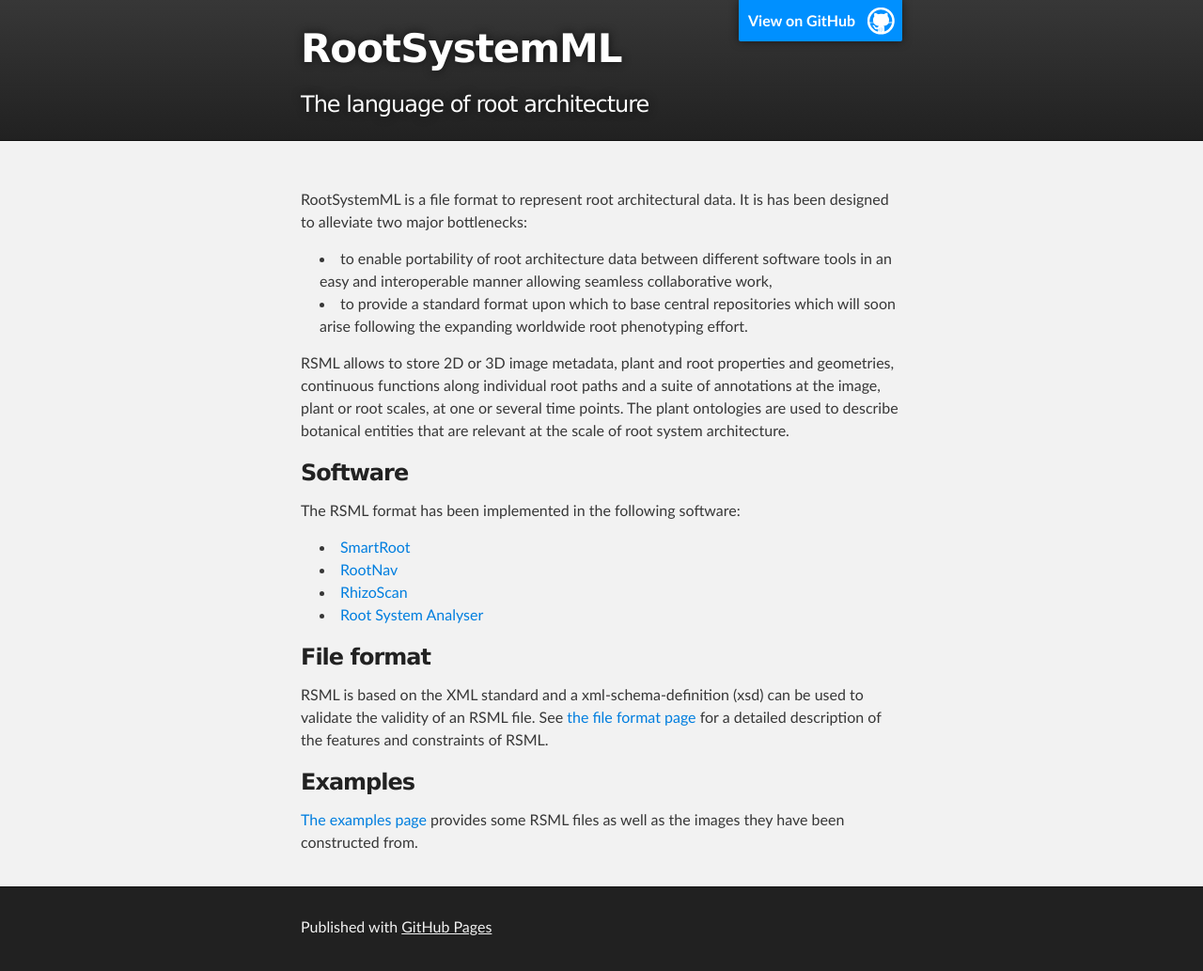
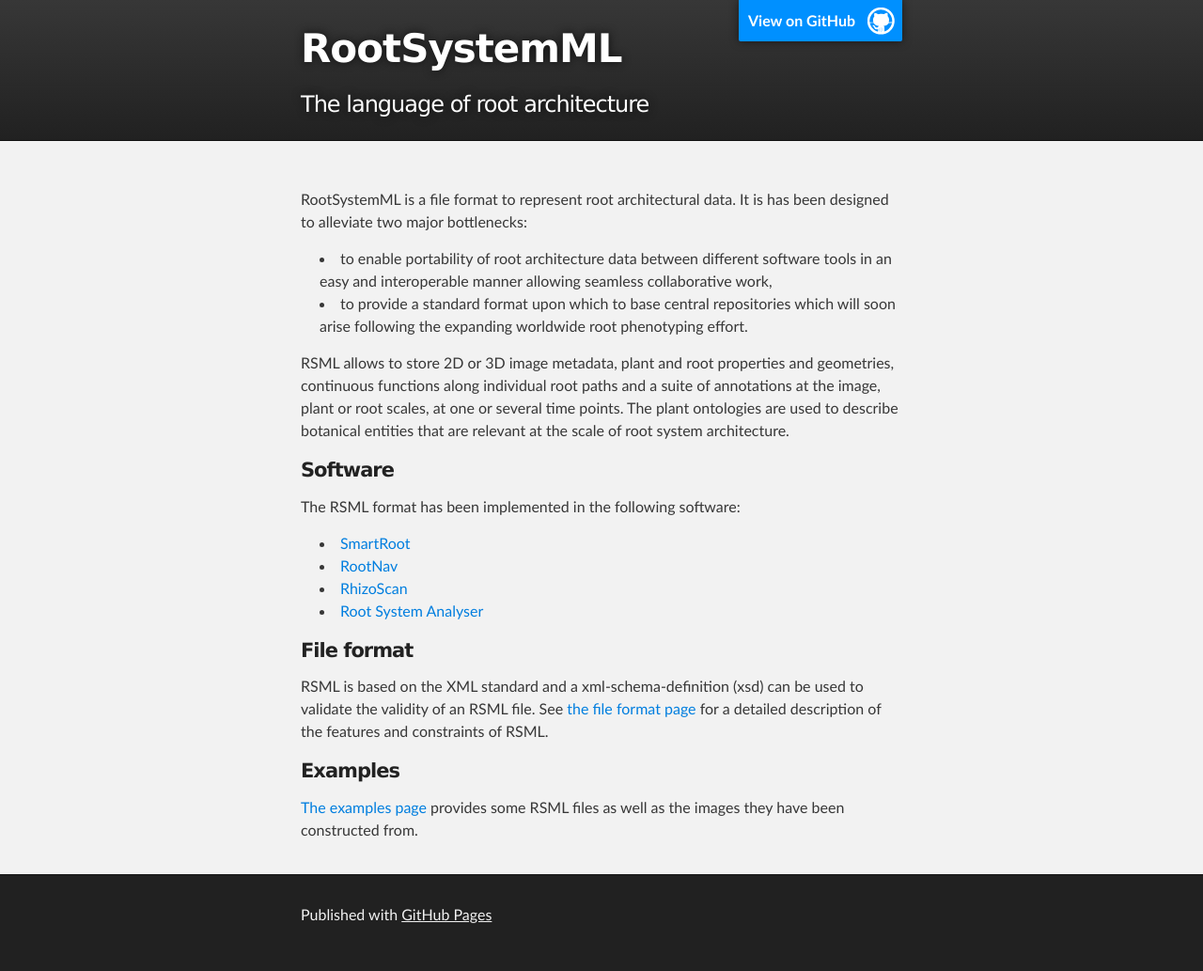
Before and after one commit to RootSystemML/RootSystemML.github.io, a Jekyll site: the page built from index.md, in a window 1280 px wide. Shown: the whole page at 94% size. Built offline with Jekyll 4.4.1, drawn with Linux system fonts in a browser that asks for light colours.

```diff
--- a/index.md
+++ b/index.md
@@ -11,7 +11,7 @@ RootSystemML is a file format to represent root architectural data. It is has be
 
 RSML allows to store 2D or 3D image metadata, plant and root properties and geometries, continuous functions along individual root paths and a suite of annotations at the image, plant or root scales, at one or several time points. The plant ontologies are used to describe botanical entities that are relevant at the scale of root system architecture.
 
-###Software
+####Software
 The RSML format has been implemented in the following software:
 
  - [SmartRoot](http://www.uclouvain.be/en-smartroot)
@@ -21,9 +21,9 @@ The RSML format has been implemented in the following software:
 
 [comment]: # ([See the supporting software page for more details](software))
 
-###File format
+####File format
 RSML is based on the XML standard and a xml-schema-definition (xsd) can be used to validate the validity of an RSML file.
 See [the file format page](format) for a detailed description of the features and constraints of RSML.
 
-###Examples
+####Examples
 [The examples page](examples) provides some RSML files as well as the images they have been constructed from.
```
